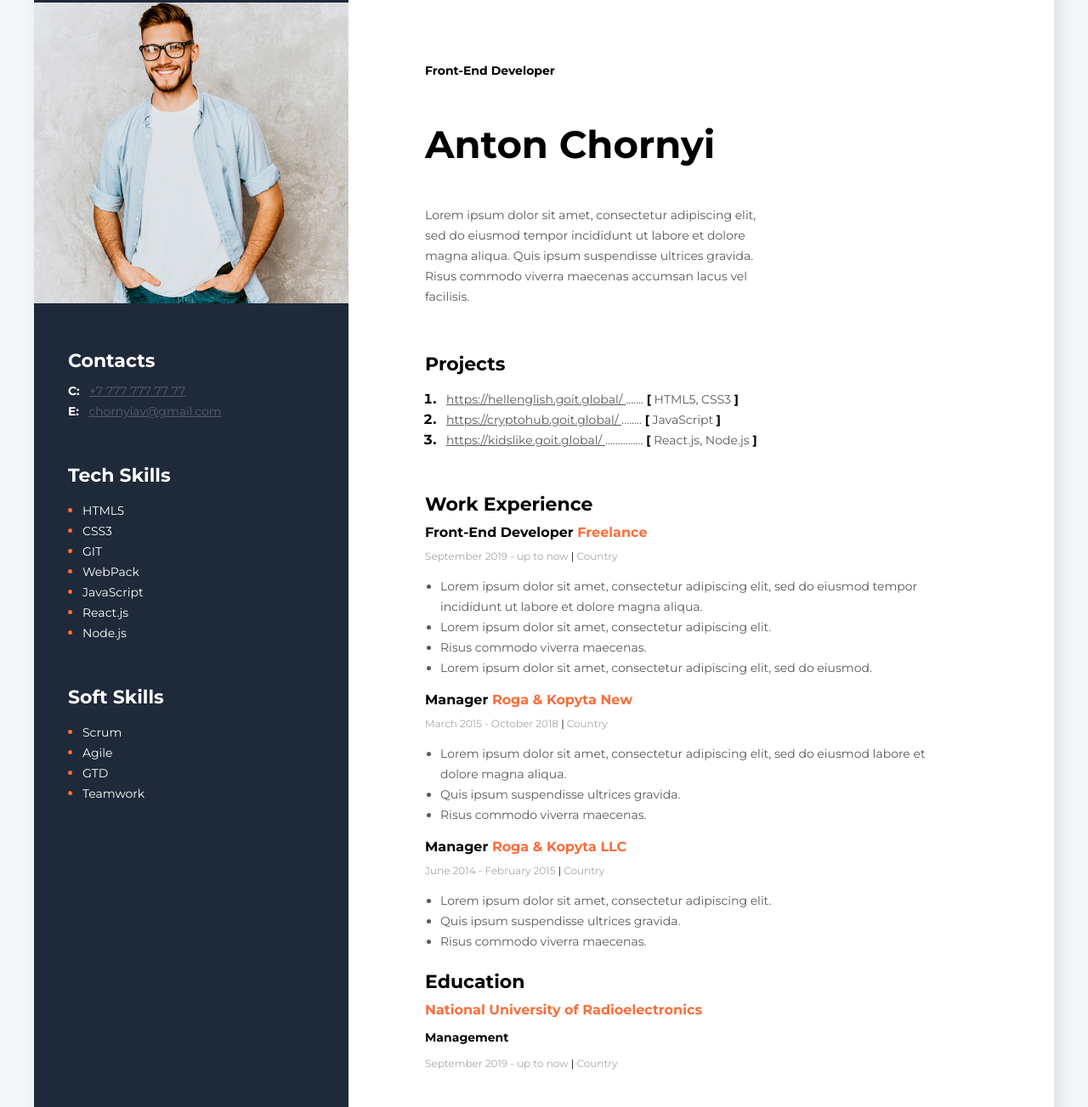
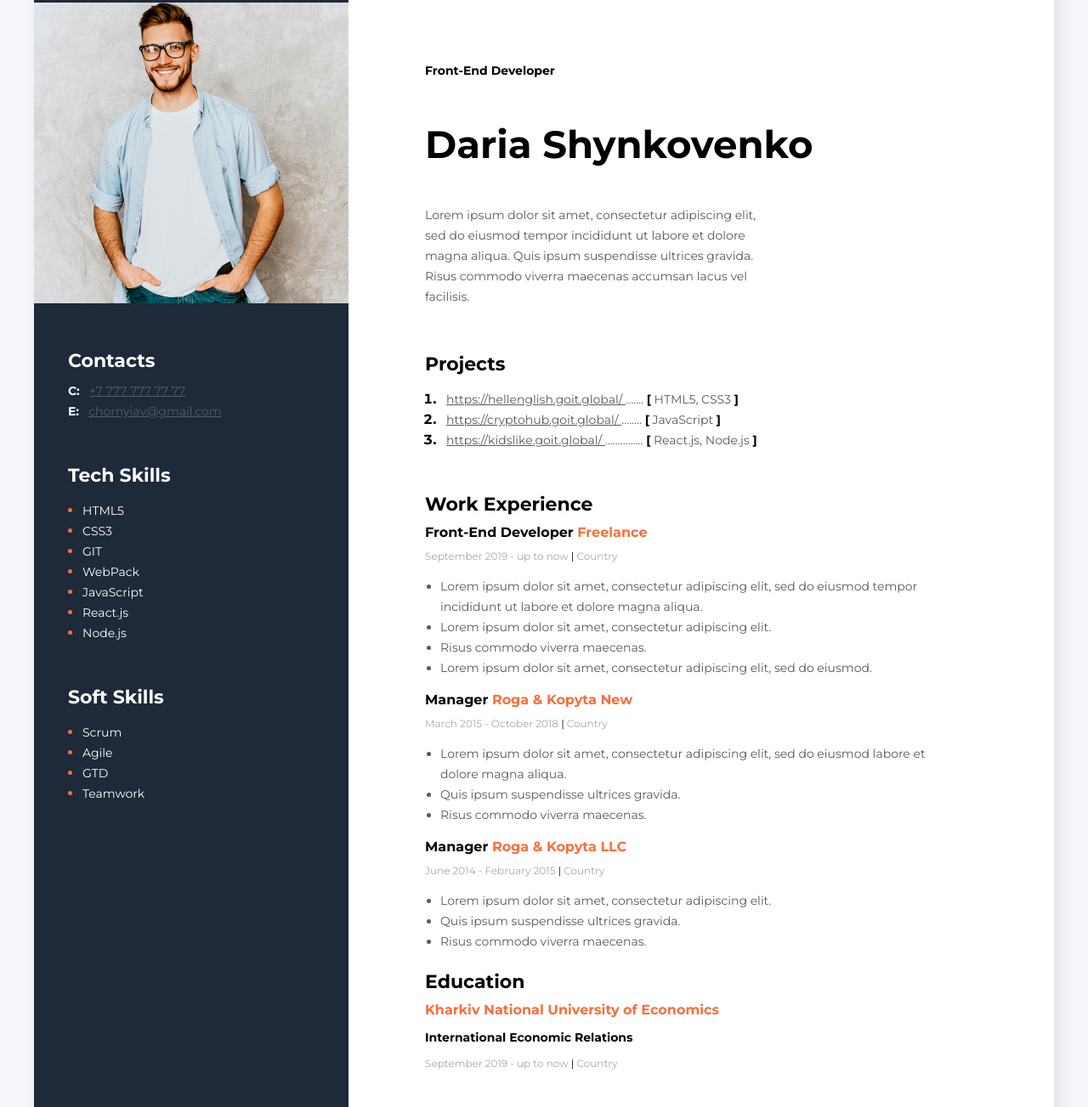
Before and after one commit to gelouiux/cv, a plain HTML site: page index.html in a window 1280 px wide. Shown: the part 77-1380 px from the top of the page at 85% size. Drawn offline with Linux system fonts and the light colour scheme.

Commit message:
Update index.html

```diff
--- a/index.html
+++ b/index.html
@@ -19,7 +19,7 @@
                     <!-- about me section-->
                     <div class="about_me_section">
                         <h2 class="about_me_profession_section">Front-End Developer</h2>
-                        <h1 class="about_me_name">Anton Chornyi</h1>
+                        <h1 class="about_me_name">Daria Shynkovenko</h1>
                         <p class="about_me_description">Lorem ipsum dolor sit amet, consectetur adipiscing elit, sed do eiusmod tempor incididunt ut labore et dolore magna
                         aliqua. Quis ipsum suspendisse ultrices gravida. Risus commodo viverra maecenas accumsan lacus vel facilisis.</p>
                     </div>
@@ -102,8 +102,8 @@
                     <!-- my education section-->
                     <div class="my_education_section">
                         <h3 class="main_content_title_style">Education</h3>
-                        <h4 class="my_education_location">National University of Radioelectronics</h4>
-                        <p class="my_education_fac">Management</p>
+                        <h4 class="my_education_location">Kharkiv National University of Economics</h4>
+                        <p class="my_education_fac">International Economic Relations</p>
                         <p class="my_work_exp_period">September 2019 - up to now <span class="my_work_exp_divider">|</span> Country</p>
                     </div>
                 </div>
```
